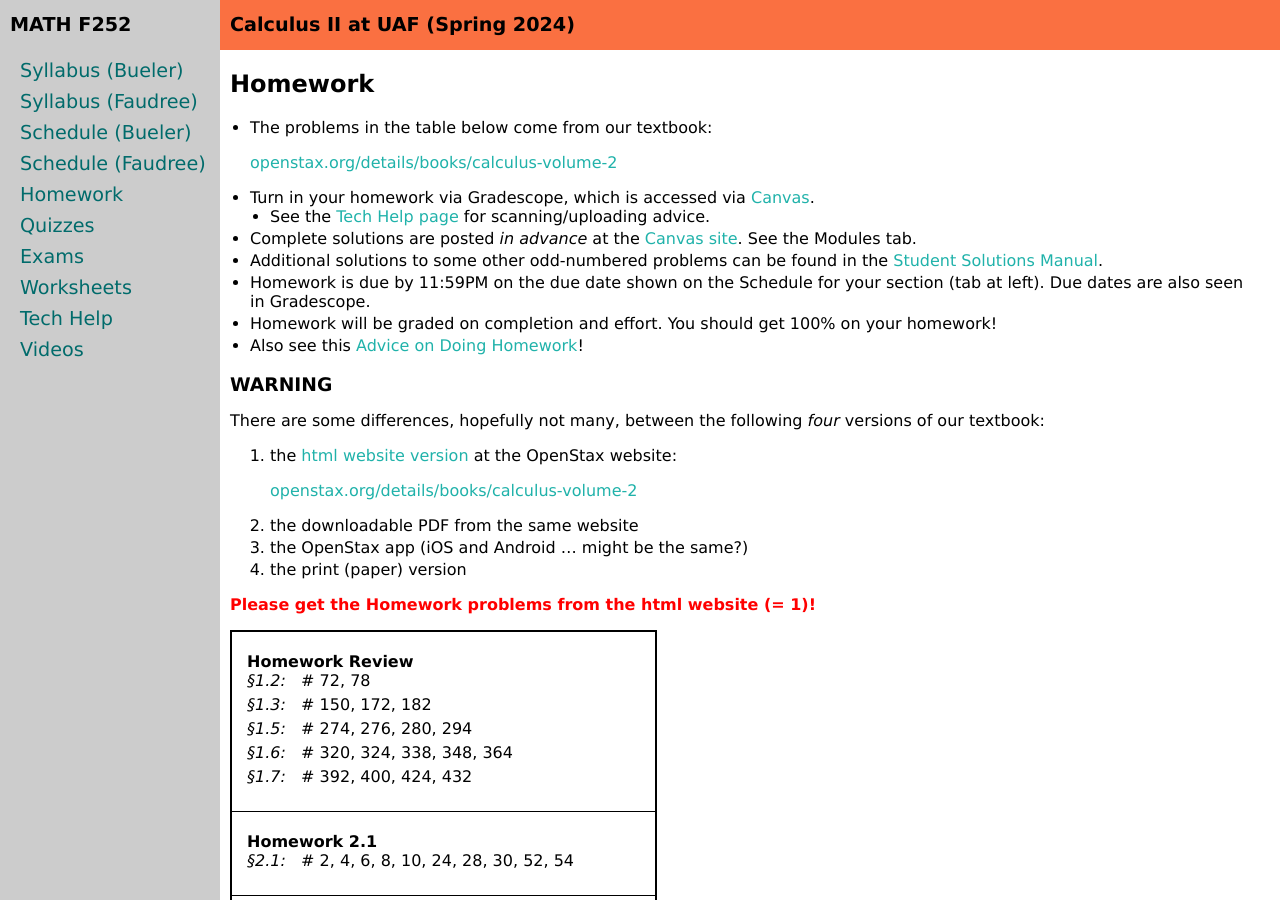
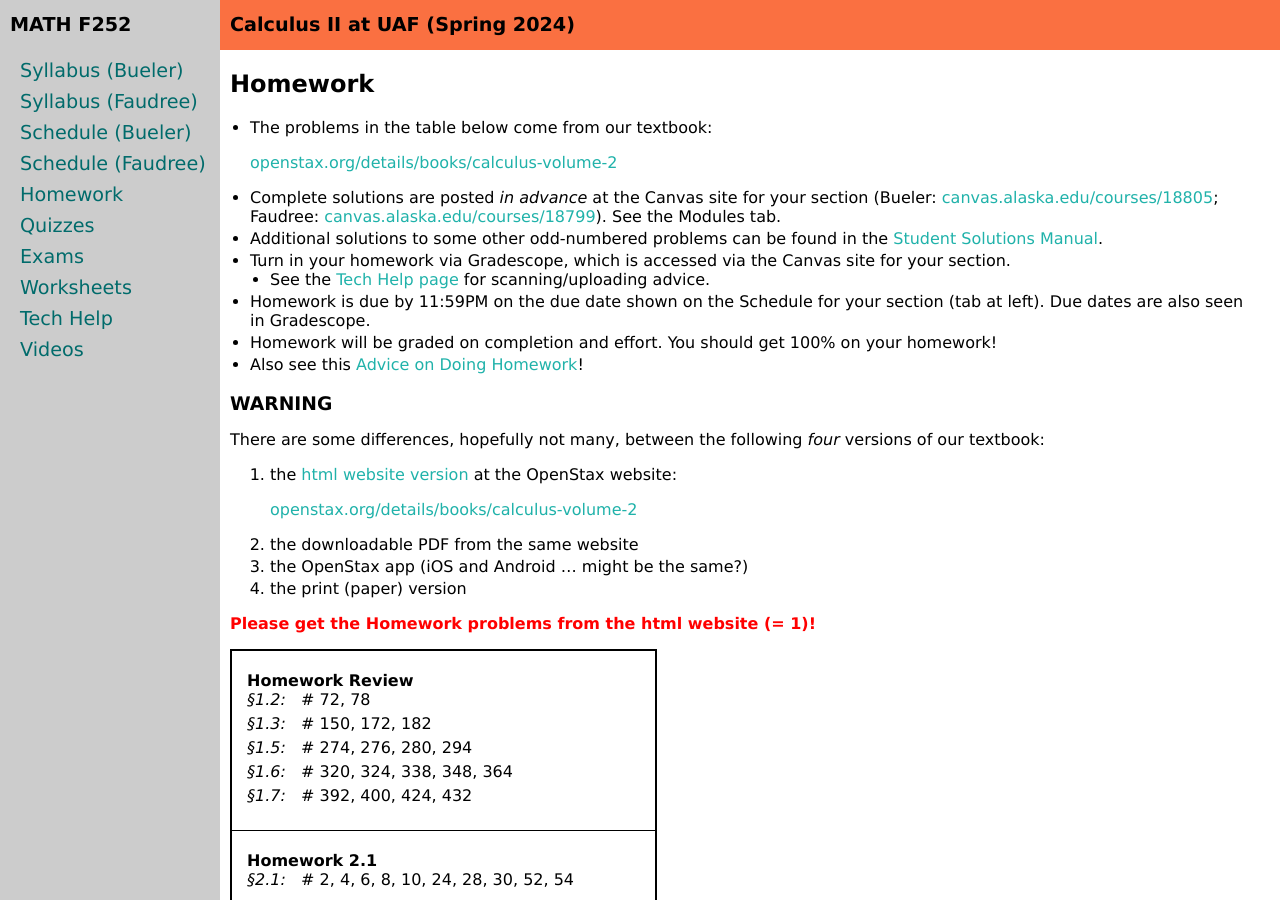
Before and after one commit to uaf-math/calc2, a Jekyll site: the page built from homework.md, in a window 1280 px wide and 900 px high. Built offline with Jekyll 4.4.1, drawn with Linux system fonts in a browser that asks for light colours.

Commit message:
cleaner Homework tab, re Canvas links etc.

```diff
--- a/homework.md
+++ b/homework.md
@@ -9,10 +9,10 @@ title: Homework
 
     [openstax.org/details/books/calculus-volume-2](https://openstax.org/details/books/calculus-volume-2)
 
-  * Turn in your homework via Gradescope, which is accessed via [Canvas](https://canvas.alaska.edu/courses/16194).
+  * Complete solutions are posted _in advance_ at the Canvas site for your section (Bueler: [canvas.alaska.edu/courses/18805](https://canvas.alaska.edu/courses/18805); Faudree: [canvas.alaska.edu/courses/18799](https://canvas.alaska.edu/courses/18799)).  See the Modules tab.
+  * Additional solutions to some other odd-numbered problems can be found in the [Student Solutions Manual](https://openstax.org/details/books/calculus-volume-2?Student%20resources).
+  * Turn in your homework via Gradescope, which is accessed via the Canvas site for your section.
     * See the [Tech Help page](techHelp.html) for scanning/uploading advice.
-  * Complete solutions are posted _in advance_ at the [Canvas site](https://canvas.alaska.edu/courses/16194).  See the Modules tab.
-  * Additional solutions to some other odd-numbered problems can be found in the [Student Solutions Manual](https://openstax.org/details/books/calculus-volume-2?Student%20resources).
   * Homework is due by 11:59PM on the due date shown on the Schedule for your section (tab at left).  Due dates are also seen in Gradescope.
   * Homework will be graded on completion and effort.  You should get 100% on your homework!
   * Also see this [Advice on Doing Homework](hw-advice.html)!
```
